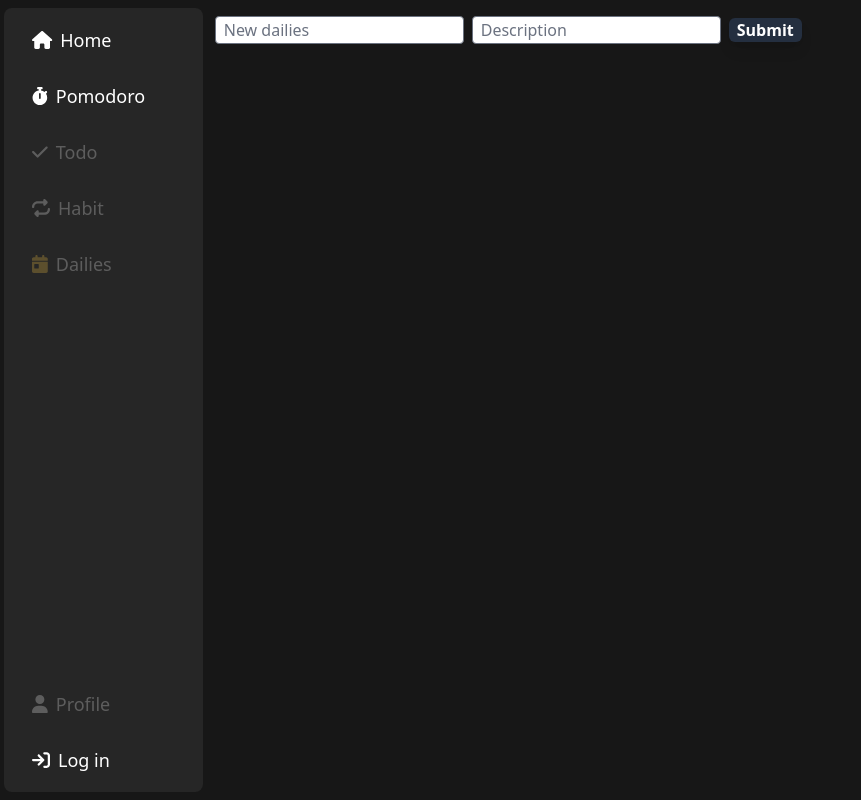
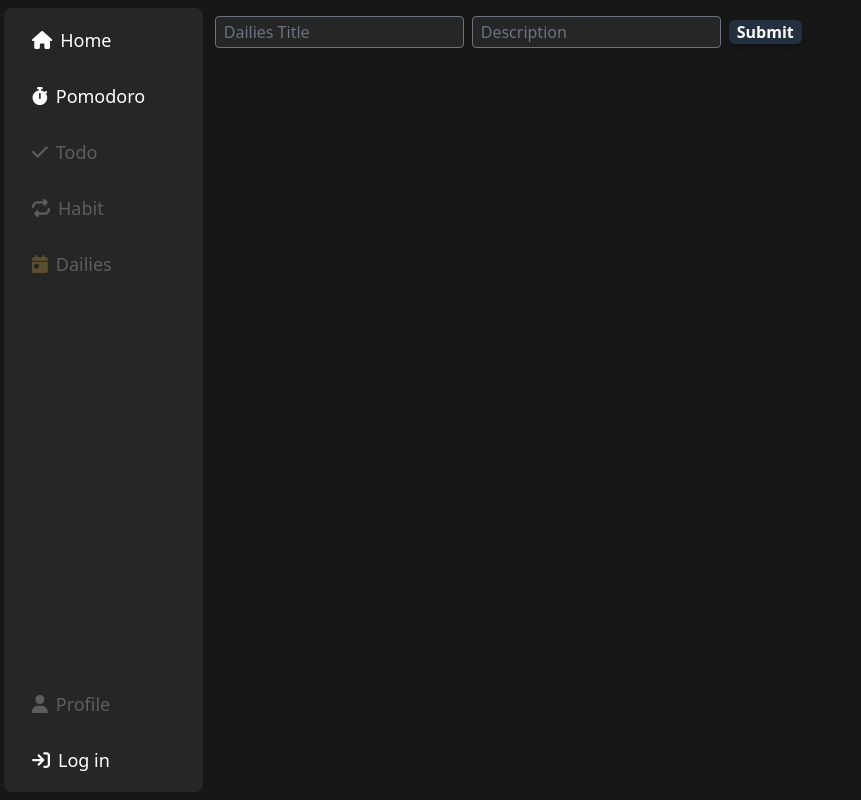
Before and after one commit to PierreMasselot1/Planit, a React (Create React App) app in the folder web/: page /dailies in a window 1280 px wide. Shown: the whole page, without its empty margins (0-861 px from the left). Built offline with nearby package versions, Linux system fonts and the light colour scheme; no server answers.

Commit message:
add a couple reusable components

```diff
--- /dev/null
+++ b/web/src/components/Common/CollapsibleButton.tsx
@@ -0,0 +1,31 @@
+import { FontAwesomeIcon } from "@fortawesome/react-fontawesome";
+import { faChevronDown } from "@fortawesome/free-solid-svg-icons";
+
+interface CollapsibleButtonProps {
+  label: string;
+  isOpen: boolean;
+  className?: string;
+  onClick: () => void;
+}
+
+export function CollapsibleButton({
+  label,
+  isOpen,
+  className = "",
+  onClick,
+}: CollapsibleButtonProps) {
+  return (
+    <button
+      className={`flex items-center justify-between px-4 py-2 hover:text-primary-400 bg-secondary-600 hover:bg-secondary-700 rounded ${className}`}
+      onClick={onClick}
+    >
+      <span className="text-white">{label}</span>
+      <FontAwesomeIcon
+        className={`ml-2 w-4 h-4 transition-transform transform ${
+          isOpen ? "rotate-90" : "rotate-0"
+        }`}
+        icon={faChevronDown}
+      />
+    </button>
+  );
+}
--- /dev/null
+++ b/web/src/components/Common/TextInput.tsx
@@ -0,0 +1,18 @@
+interface TextInputProps {
+  label: string;
+  value: string;
+  onChange: (value: string) => void;
+}
+
+export function TextInput({ label, value, onChange }: TextInputProps) {
+  return (
+    <input
+      type="text"
+      className="mr-2 my-1 bg-neutral-800 text-white h-full border rounded py-1 px-2 leading-tight focus:outline-none focus:border-primary-500 focus:ring-0"
+      placeholder={label}
+      id={label}
+      value={value}
+      onChange={(event) => onChange(event.target.value)}
+    />
+  );
+}
--- a/web/src/routes/Dailies/Dailies.tsx
+++ b/web/src/routes/Dailies/Dailies.tsx
@@ -18,6 +18,7 @@ import {
   deleteDailiesAPI,
   fetchDailiesAPI,
 } from "../../api/api_dailies";
+import { TextInput } from "../../components/Common/TextInput";
 
 function DailiesComponent() {
   const [dailies_title, setDailiesTitle] = useState("");
@@ -68,10 +69,10 @@ function DailiesComponent() {
   function dailiesListItem(dailies: Dailies, key: number) {
     return (
       <div
-        className="bg-slate-300 my-1 mr-2 rounded flex flex-row justify-between"
+        className="bg-neutral-800 text-white my-1 mr-2 rounded flex flex-row justify-between"
         key={key}
       >
-        <div className="m-0 pr-2 pl-2 bg-red-300 hover:bg-red-400  rounded-l flex">
+        <div className="m-0 pr-2 pl-2 bg-red-300 hover:bg-red-400 text-black  rounded-l flex">
           <FontAwesomeIcon
             className="m-auto"
             icon={faMinus}
@@ -126,7 +127,7 @@ function DailiesComponent() {
             )}
           </div>
         </div>
-        <div className="m-0 pr-2 pl-2 bg-green-300 hover:bg-green-400  rounded-r flex">
+        <div className="m-0 pr-2 pl-2 bg-green-300 hover:bg-green-400 text-black rounded-r flex">
           <FontAwesomeIcon
             icon={faPlus}
             className="m-auto"
@@ -141,19 +142,15 @@ function DailiesComponent() {
     <div className="flex flex-col justify-start text-left h-full">
       <form onSubmit={handleSubmit}>
         <div>
-          <input
-            className="mr-2 my-1 h-full border rounded py-0.5 px-2 leading-tight focus:outline-none focus:border-primary-500"
-            type="text"
-            placeholder="New dailies"
+          <TextInput
+            label="Dailies Title"
             value={dailies_title}
-            onChange={(e) => setDailiesTitle(e.target.value)}
+            onChange={setDailiesTitle}
           />
-          <input
-            className="mr-2 my-1 h-full border rounded py-0.5 px-2 leading-tight focus:outline-none focus:border-primary-500"
-            type="text"
-            placeholder="Description"
+          <TextInput
+            label="Description"
             value={dailies_description}
-            onChange={(e) => setDailiesDescription(e.target.value)}
+            onChange={setDailiesDescription}
           />
           <Button handleSubmit className="h-full my-1 px-2 py-0">
             Submit
--- a/web/src/routes/Habit/Habit.tsx
+++ b/web/src/routes/Habit/Habit.tsx
@@ -16,6 +16,8 @@ import {
   deleteHabitAPI,
   getHabitsAPI,
 } from "../../api/api_habits";
+import { TextInput } from "../../components/Common/TextInput";
+import { CollapsibleButton } from "../../components/Common/CollapsibleButton";
 
 function HabitComponent() {
   const [habit_title, setHabitTitle] = useState("");
@@ -67,19 +69,15 @@ function HabitComponent() {
     <div className="flex flex-col justify-start text-left text-white h-full">
       <form onSubmit={handleSubmit}>
         <div>
-          <input
-            className="mr-2 my-1 h-full border rounded py-0.5 px-2 leading-tight focus:outline-none focus:border-primary-500"
-            type="text"
-            placeholder="New habit"
+          <TextInput
+            label="Habit Title"
             value={habit_title}
-            onChange={(e) => setHabitTitle(e.target.value)}
+            onChange={setHabitTitle}
           />
-          <input
-            className="mr-2 my-1 h-full border rounded py-0.5 px-2 leading-tight focus:outline-none focus:border-primary-500"
-            type="text"
-            placeholder="Description"
+          <TextInput
+            label="Description"
             value={habit_description}
-            onChange={(e) => setHabitDescription(e.target.value)}
+            onChange={setHabitDescription}
           />
           <Button handleSubmit className="h-full my-1 px-2 py-0">
             Submit
@@ -126,22 +124,14 @@ function HabitComponent() {
                   </div>{" "}
                 </div>{" "}
                 <div>
-                  <button
-                    className="flex items-center text-xs justify-between px-1 py-1 mb-1 bg-secondary-600  hover:bg-secondary-700 hover:text-primary-300 rounded"
+                  <CollapsibleButton
+                    label="Heatmap"
+                    isOpen={view_heatmap.includes(habit.id)}
+                    className="text-sm py-1 my-1 px-2 "
                     onClick={() => {
                       toggleHeatmap(habit.id);
                     }}
-                  >
-                    <span className="text-white">View Heatmap</span>
-                    <FontAwesomeIcon
-                      className={` ml-2 w-4 h-4 transition-transform transform  ${
-                        view_heatmap.includes(habit.id)
-                          ? "rotate-90"
-                          : "rotate-0"
-                      }`}
-                      icon={faChevronDown}
-                    />
-                  </button>
+                  />
                   {view_heatmap.includes(habit.id) && (
                     <Heatmap dates={habit.completion_dates} />
                   )}
--- a/web/src/routes/Todo/Todo.tsx
+++ b/web/src/routes/Todo/Todo.tsx
@@ -17,6 +17,8 @@ import {
   updateTodoAPI,
 } from "../../api/api_todos";
 import { getLabelsForTodoAPI } from "../../api/api_labels";
+import { TextInput } from "../../components/Common/TextInput";
+import { CollapsibleButton } from "../../components/Common/CollapsibleButton";
 
 export default function TodoListComponent() {
   const [completedTodos, setCompletedTodos] = useState<Array<Todo>>([]);
@@ -234,21 +236,11 @@ export default function TodoListComponent() {
       <div className="mt-auto">
         <form onSubmit={handleSubmit}>
           <div className="flex flex-row align-baseline mb-4 flex-wrap">
-            <input
-              type="text"
-              className="mr-2 my-1 bg-neutral-800 text-white h-full border rounded py-1 px-2 leading-tight focus:outline-none focus:border-primary-500 focus:ring-0"
-              placeholder="Title"
-              id="title"
-              value={title}
-              onChange={(event) => setTitle(event.target.value)}
-            />
-            <input
-              type="text"
-              className="mr-2 my-1 bg-neutral-800 text-white h-full border rounded py-1 px-2 leading-tight focus:outline-none focus:border-primary-500 focus:ring-0"
-              id="description"
-              placeholder="Description"
+            <TextInput label="Title" value={title} onChange={setTitle} />
+            <TextInput
+              label="Description"
               value={description}
-              onChange={(event) => setDescription(event.target.value)}
+              onChange={setDescription}
             />
             <input
               type="date"
@@ -269,18 +261,11 @@ export default function TodoListComponent() {
         {todoList(incompletedTodos)}
         <div className="mt-auto"></div>
         <div>
-          <button
-            className="flex items-center justify-between px-4 py-2 hover:text-primary-400 bg-secondary-600 hover:bg-secondary-700 rounded"
+          <CollapsibleButton
+            label="Completed"
+            isOpen={isOpen}
             onClick={toggleList}
-          >
-            <span className="text-white">Completed Todos</span>
-            <FontAwesomeIcon
-              className={` ml-2 w-4 h-4 transition-transform transform  ${
-                isOpen ? "rotate-90" : "rotate-0"
-              }`}
-              icon={faChevronDown}
-            />
-          </button>
+          />
           {isOpen && todoList(completedTodos)}
         </div>
       </div>
```
